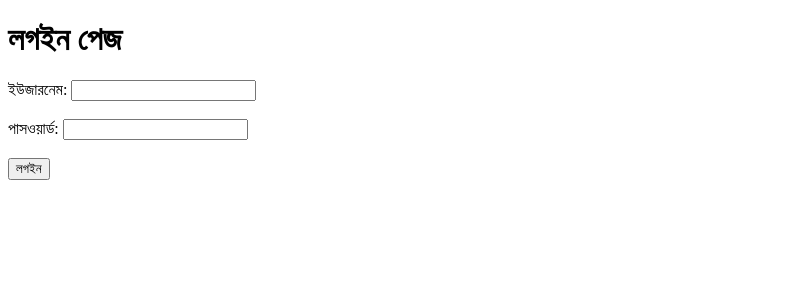
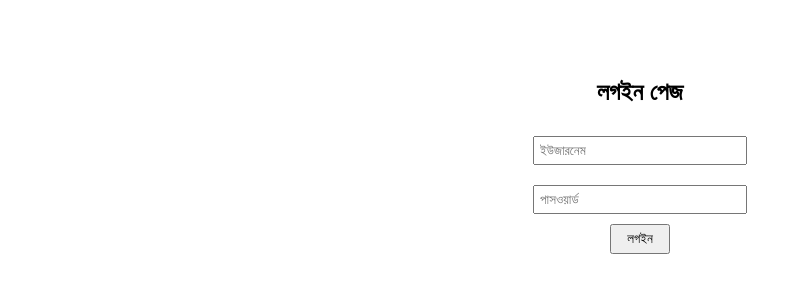
Before and after one commit to sakibhasa920-sudo/1-no-char-harirampur-union-udc, a plain HTML site: page login.html in a window 1280 px wide. Shown: the whole page, without its empty margins (0-803 px from the left). Drawn offline with Linux system fonts and the light colour scheme.

Commit message:
Update login.html

```diff
--- a/login.html
+++ b/login.html
@@ -1,20 +1,33 @@
 <!DOCTYPE html>
 <html lang="bn">
 <head>
-    <meta charset="UTF-8">
-    <meta name="viewport" content="width=device-width, initial-scale=1.0">
-    <title>লগইন</title>
+<meta charset="UTF-8">
+<title>লগইন পেজ</title>
+<style>
+    body { font-family: Arial, sans-serif; text-align: center; padding-top: 50px; }
+    input { margin: 10px; padding: 5px; width: 200px; }
+    button { padding: 5px 15px; cursor: pointer; }
+</style>
 </head>
 <body>
-    <h1>লগইন পেজ</h1>
-    <form action="#" method="post">
-        <label>ইউজারনেম:</label>
-        <input type="text" name="username" required><br><br>
+<h2>লগইন পেজ</h2>
+<input type="text" id="username" placeholder="ইউজারনেম"><br>
+<input type="password" id="password" placeholder="পাসওয়ার্ড"><br>
+<button onclick="login()">লগইন</button>
 
-        <label>পাসওয়ার্ড:</label>
-        <input type="password" name="password" required><br><br>
+<p id="message" style="color:red;"></p>
 
-        <button type="submit">লগইন</button>
-    </form>
+<script>
+function login() {
+    var user = document.getElementById("username").value;
+    var pass = document.getElementById("password").value;
+
+    if (user === "admin" && pass === "1234") {
+        window.location.href = "index.html"; // সফল হলে হোম পেজে যাবে
+    } else {
+        document.getElementById("message").innerText = "ভুল ইউজারনেম বা পাসওয়ার্ড!";
+    }
+}
+</script>
 </body>
 </html>
```
